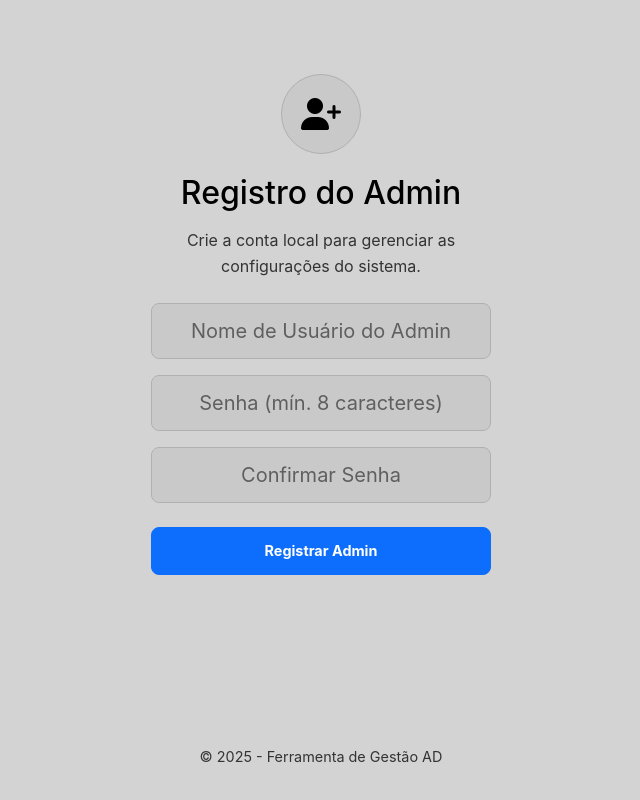
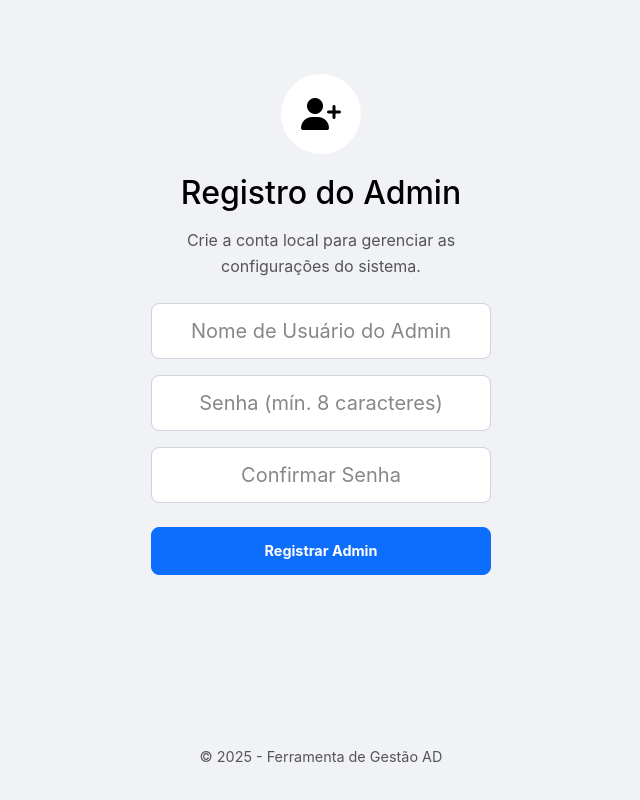
Before and after one commit to welermoura/ldap2, a Flask app: page /admin/register in a window 1280 px wide. Shown: the whole page, without its empty margins (319-959 px from the left). Run offline with Flask 3, Linux system fonts and the light colour scheme; some libraries are stand-ins or nearby versions.

Commit message:
feat: Implementa seletor de tema global e refina a UI
Este commit introduz um conjunto abrangente de melhorias na interface do usuário, com foco na implementação de um seletor de tema global e no refinamento do design com base no feedback iterativo do usuário.

Principais Alterações:

- **Cabeçalho Global:**
  - O cabeçalho da página foi refatorado e movido para `templates/base.html` para garantir consistência.
  - O seletor de tema e o botão de sair agora aparecem em todas as páginas que herdam do template base.
  - Os templates filhos foram simplificados para apenas preencher os blocos `page_title` e `page_actions`.

- **Seletor de Tema Claro/Escuro:**
  - Um seletor de tema totalmente funcional foi implementado.
  - A escolha do usuário é salva no `localStorage` e a preferência do sistema é usada como padrão.
  - O ícone do sol foi atualizado para `fa-regular fa-sun` e estilizado com a cor amarela para melhor identificação.

- **Design do Tema Claro:**
  - O fundo foi alterado para um cinza suave (`#f0f2f5`) para conforto visual.
  - Os painéis/cards agora são brancos com uma sombra sutil, criando um efeito de elevação moderno.
  - O contraste do texto foi maximizado, usando a cor preta para todas as fontes.

- **Layout do Dashboard:**
  - O painel "Ações Rápidas" foi redesenhado: o título e os botões estão centralizados, os botões têm um tamanho uniforme e as cores foram diversificadas.

- **Configuração do Repositório:**
  - O arquivo `disable_schedules.json` foi adicionado ao `.gitignore` para ser ignorado pelo versionamento.

```diff
--- a/static/style.css
+++ b/static/style.css
@@ -27,14 +27,14 @@ html[data-theme='light'] {
     --primary-hover-color: #0b5ed7;
     --secondary-color: #6c757d;
     --secondary-hover-color: #5c636a;
-    --background-color: #d3d3d3; /* Fundo cinza claro */
-    --glass-background: #c9c9c9; /* Painéis cinza mais escuro */
-    --glass-border-color: #b0b0b0; /* Bordas mais visíveis ainda */
-    --text-color: #000000; /* Fonte preta para máximo contraste */
-    --text-muted-color: #333333; /* Cinza escuro para texto silenciado */
-    --input-background: #c9c9c9; /* Usa a mesma cor dos painéis */
-    --input-border-color: #b0b0b0; /* Usa a mesma cor das bordas dos painéis */
-    --box-shadow: 0 4px 16px rgba(0, 0, 0, 0.1);
+    --background-color: #f0f2f5; /* Fundo cinza suave */
+    --glass-background: #ffffff; /* Painéis brancos */
+    --glass-border-color: transparent; /* Remove a borda em favor da sombra */
+    --text-color: #000000;
+    --text-muted-color: #555555;
+    --input-background: #ffffff;
+    --input-border-color: #ced4da;
+    --box-shadow: 0 4px 16px rgba(0, 0, 0, 0.08); /* Sombra mais sutil */
     --text-highlight-color: #000000;
     --body-text-color: #000000; /* Fonte preta para máximo contraste */
     --link-color: var(--primary-color);
--- a/templates/base.html
+++ b/templates/base.html
@@ -16,7 +16,21 @@
 
     {% block body_content %}
         <main class="container-fluid">
-            {% block page_title %}{% endblock %}
+            <div class="page-header">
+                <h1>{% block page_title %}<i class="fas fa-shield-alt"></i> Portal de Gestão AD{% endblock %}</h1>
+                <div class="d-flex align-items-center">
+                    {% block page_actions %}
+                        {% if 'ad_user' in session or 'master_admin' in session %}
+                        <a href="{{ url_for('logout') if 'ad_user' in session else url_for('admin_logout') }}" class="btn btn-outline-secondary">
+                            <i class="fas fa-sign-out-alt me-2"></i>Sair ({{ session.get('user_display_name', session.get('master_admin', 'Usuário')) }})
+                        </a>
+                        {% endif %}
+                    {% endblock %}
+                    <button id="theme-toggle" class="btn btn-outline-secondary ms-2">
+                        <i class="fas fa-moon"></i>
+                    </button>
+                </div>
+            </div>
 
             {# Flashed messages will now appear here with the correct styling #}
             {% with messages = get_flashed_messages(with_categories=true) %}
```
Also changed, not shown: templates/admin/change_password.html (+5 -8 lines), templates/admin/config.html (+5 -8 lines), templates/admin/dashboard.html (+1 -8 lines), templates/dashboard.html (+7 -19 lines).
